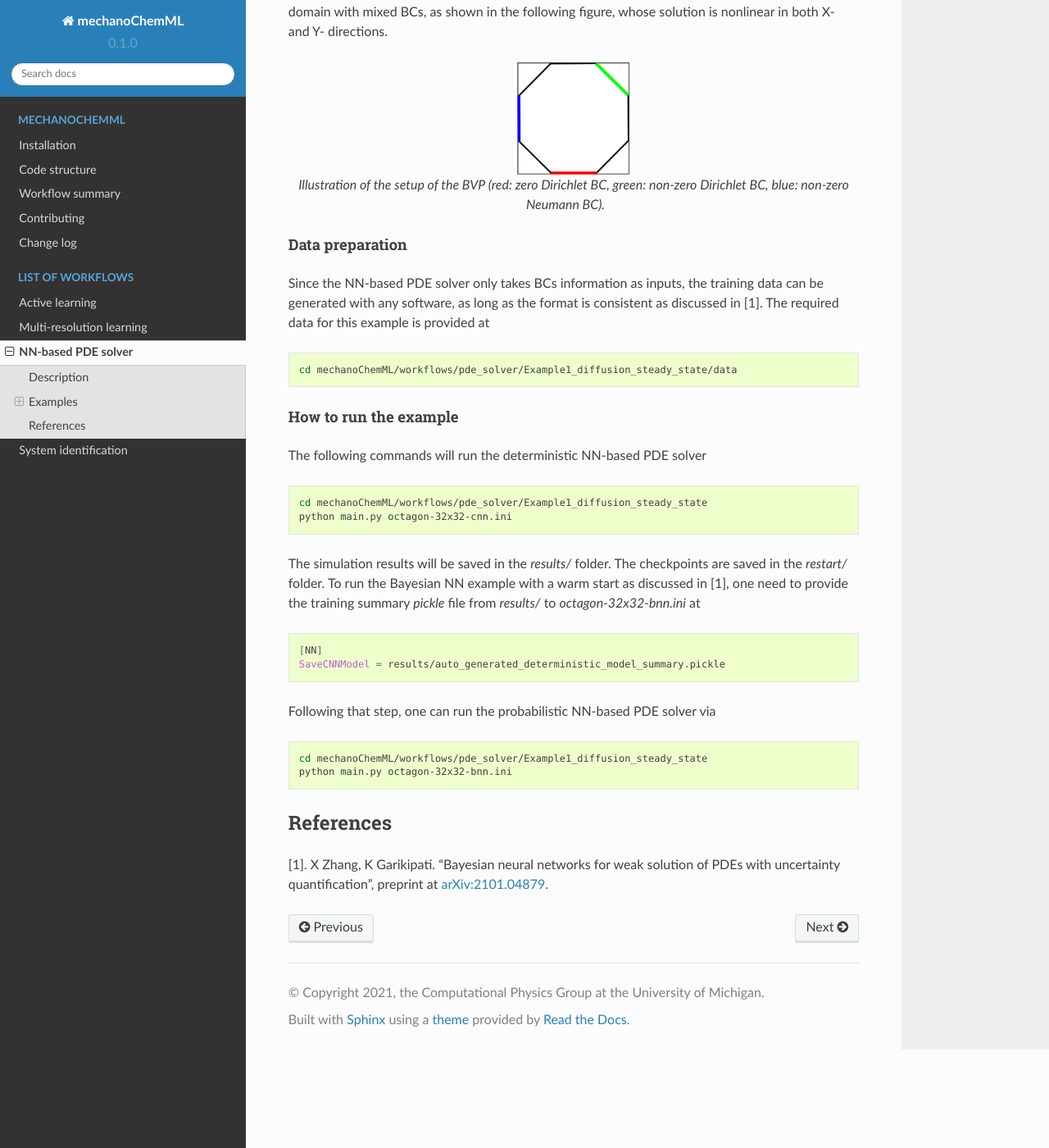
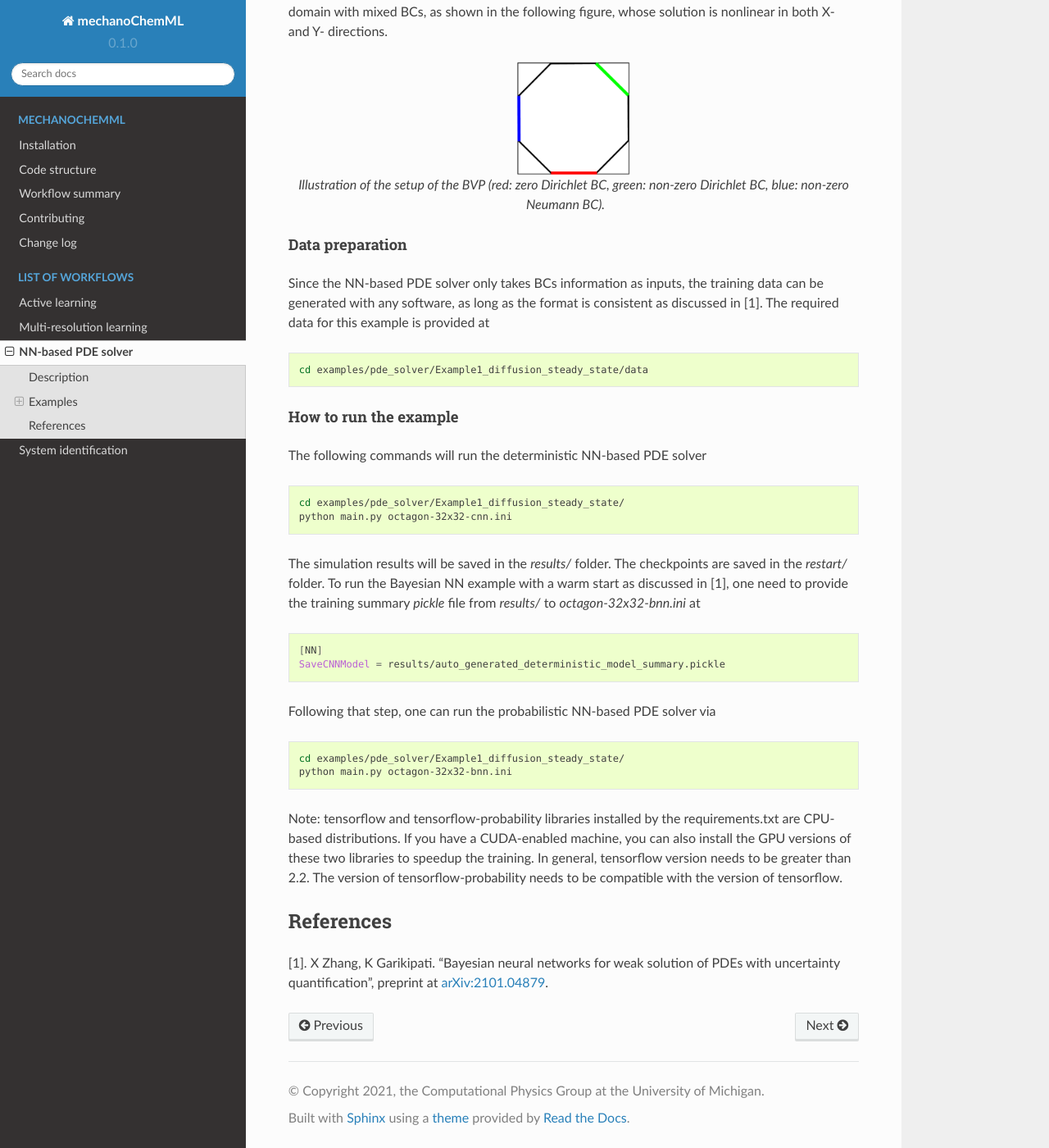
Before and after one commit to mechanoChem/mechanoChemML, a Sphinx documentation site: the page built from docs/nnbasedpdesolver.rst, in a window 1280 px wide and 1400 px high, scrolled down 829 px. Shown: the whole window at 82% size. Built offline with Sphinx 7.4.7 and the Read the Docs theme 2.0.0, drawn with Linux system fonts in a browser that asks for light colours; pages that are not in the unit, such as notebooks, are missing from menus.

Commit message:
update the instructions for the pde workflow

```diff
--- a/docs/installation.rst
+++ b/docs/installation.rst
@@ -36,6 +36,8 @@ Install required packages
 
 .. code-block:: bash
 
+  $ (mechanochemml) pip install mechanoChemML
+
   $ (mechanochemml) git clone https://github.com/mechanoChem/mechanoChemML.git mechanoChemML-master
 
   $ (mechanochemml) cd mechanoChemML-master
--- a/docs/nnbasedpdesolver.rst
+++ b/docs/nnbasedpdesolver.rst
@@ -35,7 +35,7 @@ Since the NN-based PDE solver only takes BCs information as inputs, the training
 
 .. code-block:: bash
 
-    cd mechanoChemML/workflows/pde_solver/Example1_diffusion_steady_state/data
+    cd examples/pde_solver/Example1_diffusion_steady_state/data
 
 How to run the example
 ^^^^^^^^^^^^^^^^^^^^^^
@@ -44,7 +44,7 @@ The following commands will run the deterministic NN-based PDE solver
 
 .. code-block:: bash
 
-    cd mechanoChemML/workflows/pde_solver/Example1_diffusion_steady_state
+    cd examples/pde_solver/Example1_diffusion_steady_state/
     python main.py octagon-32x32-cnn.ini
 
 The simulation results will be saved in the `results/` folder. The checkpoints are saved in the `restart/` folder. To run the Bayesian NN example with a warm start as discussed in [1], one need to provide the training summary `pickle` file from `results/` to `octagon-32x32-bnn.ini` at
@@ -58,9 +58,10 @@ Following that step, one can run the probabilistic NN-based PDE solver via
 
 .. code-block:: bash
 
-    cd mechanoChemML/workflows/pde_solver/Example1_diffusion_steady_state
+    cd examples/pde_solver/Example1_diffusion_steady_state/
     python main.py octagon-32x32-bnn.ini
 
+Note: tensorflow and tensorflow-probability libraries installed by the requirements.txt are CPU-based distributions. If you have a CUDA-enabled machine, you can also install the GPU versions of these two libraries to speedup the training. In general, tensorflow version needs to be greater than 2.2. The version of tensorflow-probability needs to be compatible with the version of tensorflow.
 
 References
 ==========
```
Also changed, not shown: README.md (+1 -1 lines).
